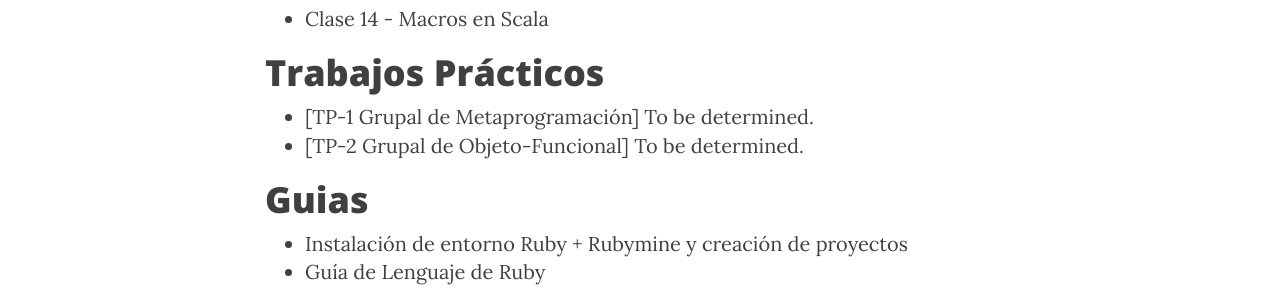
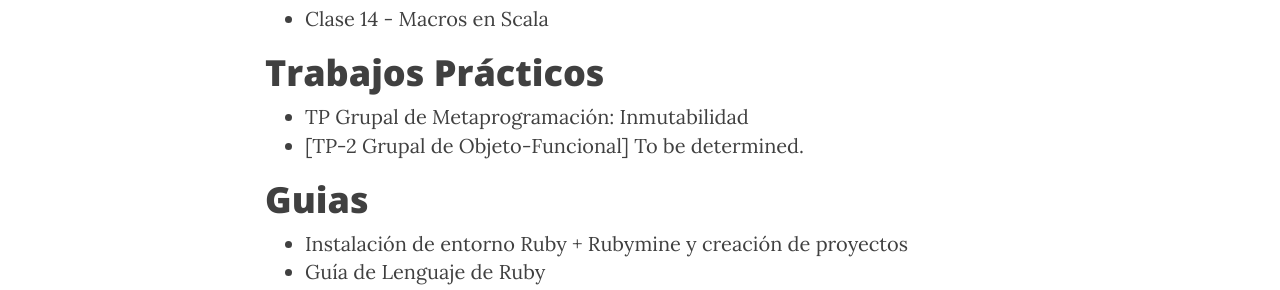
Before and after one commit to tadp-utn-frba/tadp-utn-frba.github.io, a Jekyll site: the page built from material.md, in a window 1280 px wide and 900 px high, scrolled down 752 px. Shown: the part 156-446 px from the top of the window. Built offline with Jekyll 4.4.1, drawn with Linux system fonts in a browser that asks for light colours; nearby versions of some CDN libraries.

Commit message:
Add TP link Inmutabilidad

```diff
--- a/material.md
+++ b/material.md
@@ -22,7 +22,7 @@
 * [Clase 14 - Macros en Scala](/scripts/clase_14/)
 
 # Trabajos Prácticos
-* [TP-1 Grupal de Metaprogramación] To be determined.
+* [TP Grupal de Metaprogramación: Inmutabilidad](https://docs.google.com/document/d/10DDFnkpSp6Rq8VPCV-nQo2ggl1KVJRyBB3n3-16ZukE/pub)
 * [TP-2 Grupal de Objeto-Funcional] To be determined.
 
 # Guias
```
